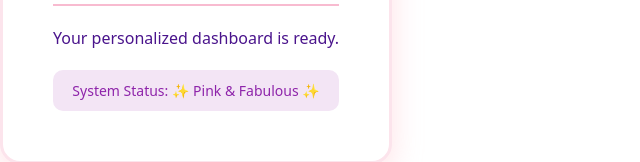
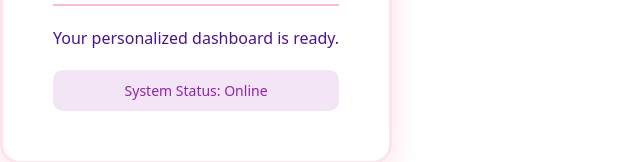
Before and after one commit to mmco005/skyline-login-dashboard, a React (Vite) app in the folder skyline-login/: page / in a window 1280 px wide. Both pictures are taken after typing "Sample" into the empty fields and a click on the button "LOG IN". Shown: the part 415-577 px from the top of the page, without its empty margins (0-640 px from the left). Built offline with nearby package versions, Linux system fonts and the light colour scheme.

Commit message:
Updated theme to Pink and Purple

```diff
--- a/skyline-login/src/components/dashboard.jsx
+++ b/skyline-login/src/components/dashboard.jsx
@@ -20,7 +20,7 @@ const Dashboard = ({ username }) => {
         borderRadius: '10px',
         fontSize: '14px'
       }}>
-        System Status: ✨ Pink & Fabulous ✨
+        System Status: Online
       </div>
     </div>
   );
```
